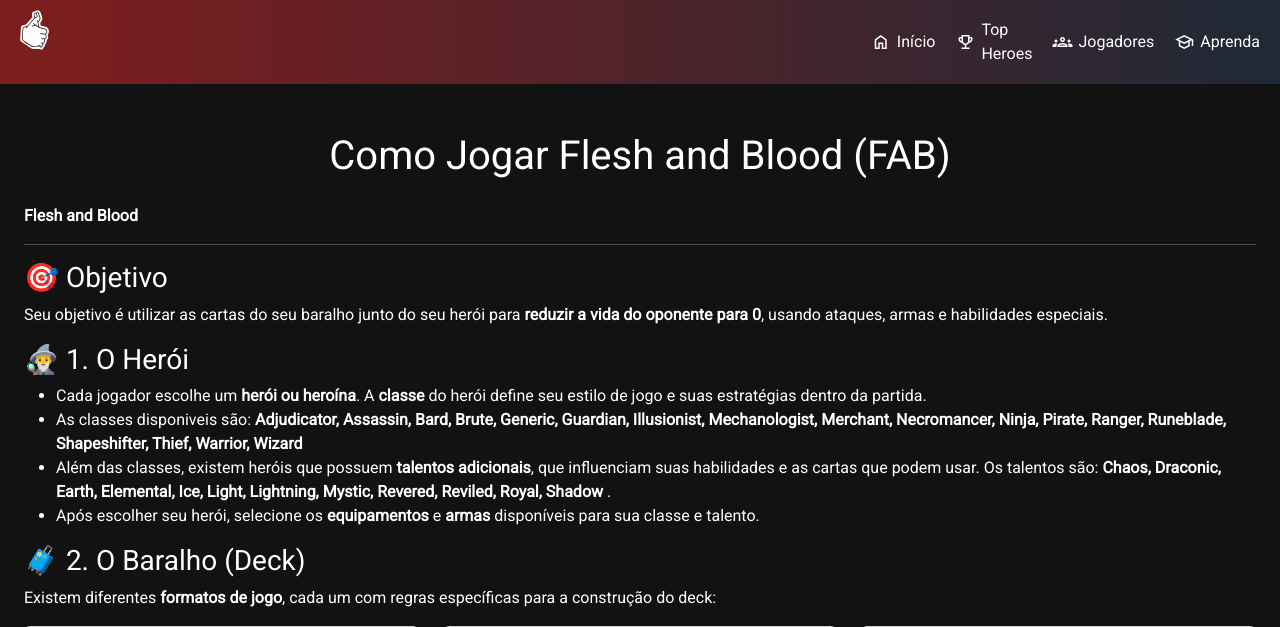
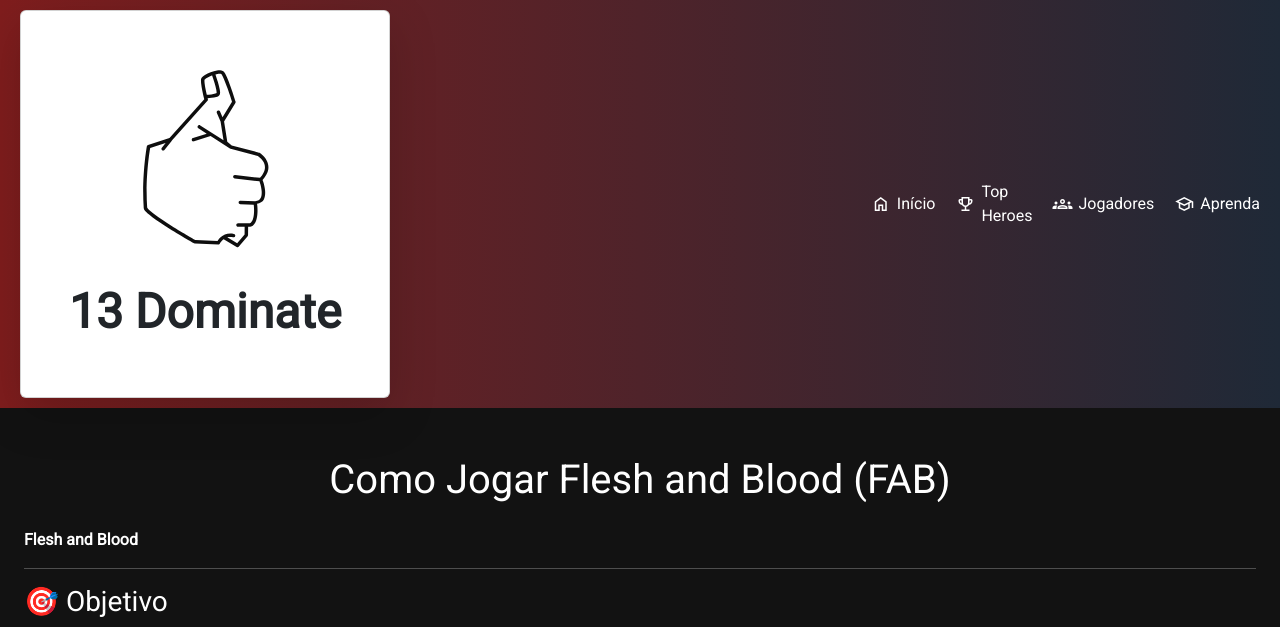
Before and after one commit to robertzimmi/13dominate, a Flask app: page /aprender in a window 1280 px wide. Shown: the top 627 px of the page. Run offline with Flask 3, Linux system fonts and the light colour scheme; some libraries are stand-ins or nearby versions.

Commit message:
Update home.html

```diff
--- a/templates/home.html
+++ b/templates/home.html
@@ -26,14 +26,16 @@
 <header>
   <div class="header-top">
     <div class="top-row">
-      <div class="logo">
-        <a href="{{ url_for('home_bp.index') }}">
-  <img src="{{ url_for('static', filename='img/13Dominate_Logo.svg') }}"
-       alt="Logo 13 Dominate"
-       class="img-fluid mb-4"
-       style="max-height: 200px;">
+<a href="{{ url_for('home_bp.index') }}" class="text-decoration-none text-reset">
+  <div class="card text-center shadow-lg p-5">
+    <img src="{{ url_for('static', filename='img/13Dominate_Logo.svg') }}"
+         alt="Logo 13 Dominate"
+         class="img-fluid mb-4"
+         style="max-height: 200px;">
+    <h1 class="fw-bold display-5">13 Dominate</h1>
+  </div>
 </a>
-      </div>
+
       <div class="menu-toggle" onclick="toggleMenu()">&#9776;</div>
     </div>
 <nav class="nav-links">
```
